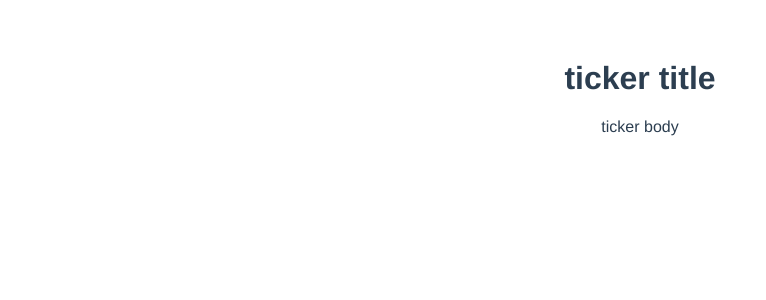
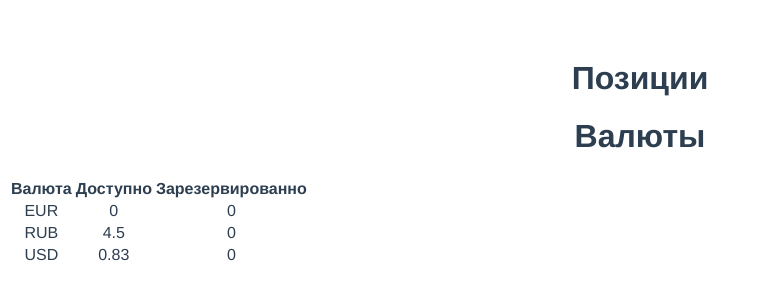
Before and after one commit to vodolaz095/ticker, a Vue app: page / in a window 1280 px wide. Shown: the top 300 px of the page, without its empty margins (0-766 px from the left). Built offline with nearby package versions, Linux system fonts and the light colour scheme; the HTML template or start-up script is replaced by a standard one.

Commit message:
currencies and positions objects

```diff
--- a/src/App.vue
+++ b/src/App.vue
@@ -1,14 +1,17 @@
 <template>
-  <HelloWorld title="ticker title" body="ticker body"/>
+  <positions></positions>
+  <currencies></currencies>
 </template>
 
 <script>
-import HelloWorld from './components/HelloWorld.vue'
+import currencies from './components/currencies.vue';
+import positions from './components/positions.vue';
 
 export default {
   name: 'App',
   components: {
-    HelloWorld
+    currencies,
+    positions,
   }
 }
 </script>
--- a/src/components/HelloWorld.vue
+++ /dev/null
@@ -1,32 +0,0 @@
-<template>
-    <h1>{{ title }}</h1>
-    <p>{{ body }}</p>
-</template>
-
-<script>
-export default {
-  name: 'HelloWorld',
-  props: {
-    title: String,
-    body: String
-  }
-}
-</script>
-
-<!-- Add "scoped" attribute to limit CSS to this component only -->
-<style scoped>
-h3 {
-  margin: 40px 0 0;
-}
-ul {
-  list-style-type: none;
-  padding: 0;
-}
-li {
-  display: inline-block;
-  margin: 0 10px;
-}
-a {
-  color: #42b983;
-}
-</style>
--- /dev/null
+++ b/src/components/currencies.vue
@@ -0,0 +1,46 @@
+<template>
+  <h1>Валюты</h1>
+  <table>
+    <tr>
+      <th>Валюта</th>
+      <th>Доступно</th>
+      <th>Зарезервированно</th>
+    </tr>
+    <tr v-for="item in currencies" v-bind:key="item.currency">
+      <td>{{item.currency}}</td>
+      <td>{{item.balance}}</td>
+      <td>{{item.blocked}}</td>
+    </tr>
+  </table>
+</template>
+
+<script>
+export default {
+  name: 'currencies',
+  data: function () {
+    return {
+      currencies: [
+        {
+          currency: 'EUR',
+          balance: 0,
+          blocked: 0
+        },
+        {
+          currency: 'RUB',
+          balance: 4.5,
+          blocked: 0
+        },
+        {
+          currency: 'USD',
+          balance: 0.83,
+          blocked: 0
+        }
+      ]
+    }
+  }
+}
+</script>
+
+<style scoped>
+
+</style>
--- /dev/null
+++ b/src/components/positions.vue
@@ -0,0 +1,13 @@
+<template>
+  <h1>Позиции</h1>
+</template>
+
+<script>
+export default {
+  name: 'positions'
+}
+</script>
+
+<style scoped>
+
+</style>
```
